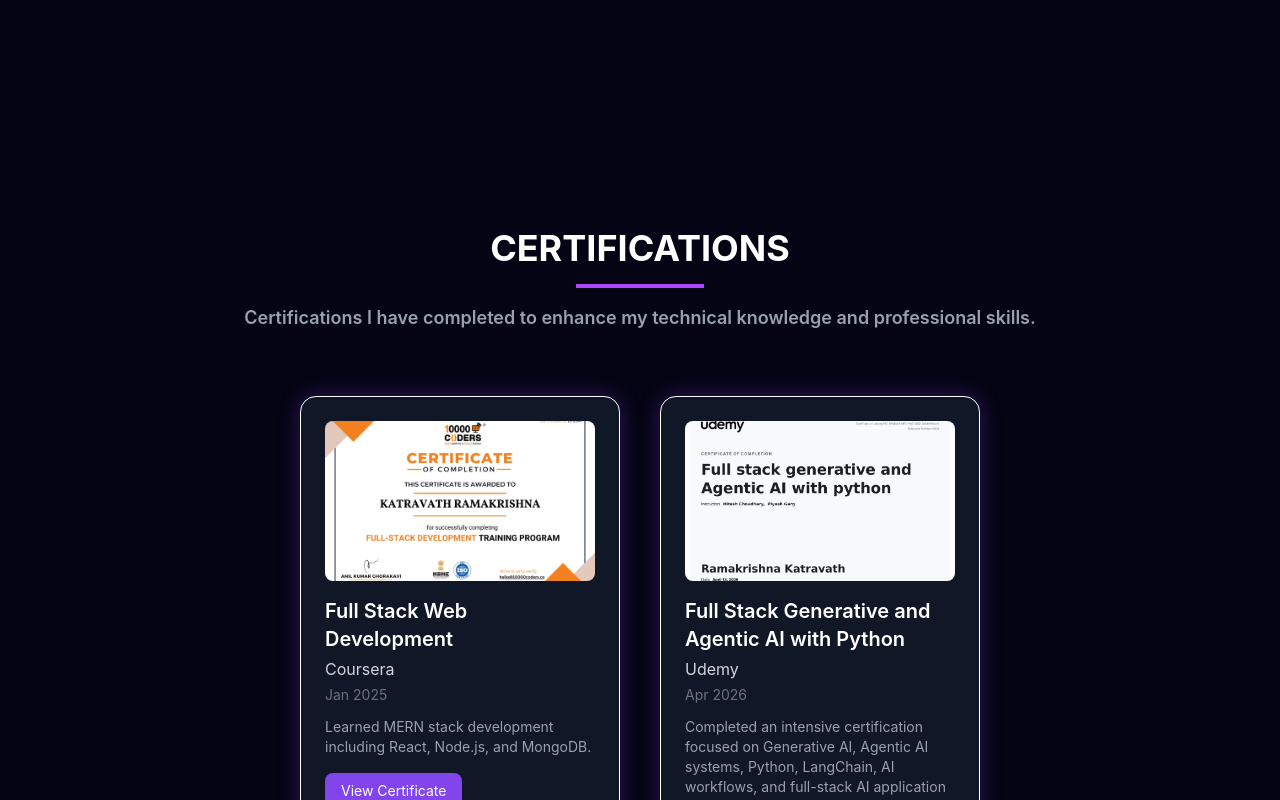
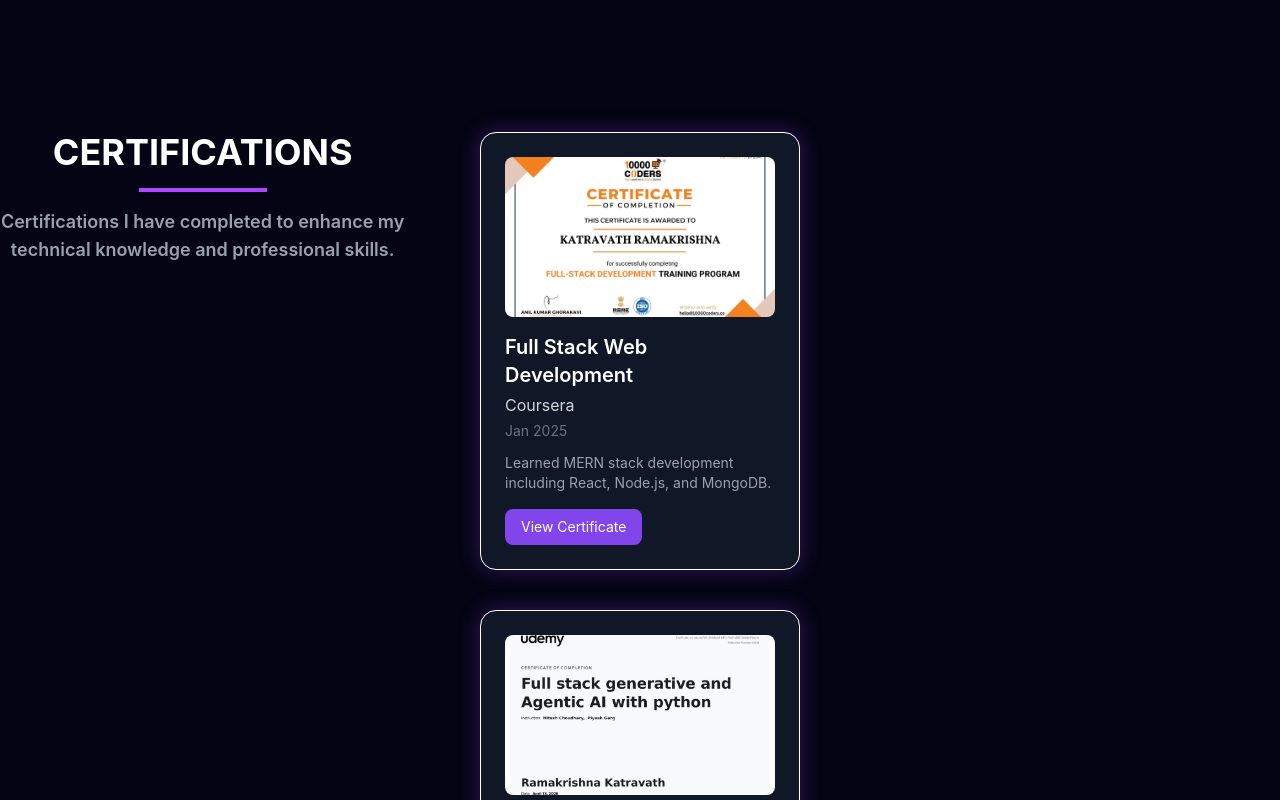
Before and after one commit to Ramakrishna-K/Portfolio, a React (Vite) app: page / in a window 1280 px wide. Shown: the part 3320-4120 px from the top of the page. Built offline with nearby package versions, Linux system fonts and the light colour scheme.

Commit message:
Update Certifications.jsx

```diff
--- a/src/components/Certifications/Certifications.jsx
+++ b/src/components/Certifications/Certifications.jsx
@@ -5,7 +5,7 @@
   return (
     <section
       id="certifications"
-      className="py-24 px-[12vw] md:px-[7vw] lg:px-[16vw] font-sans bg-skills-gradient clip-path-custom-2"
+      className="grid grid-cols-1 md:grid-cols-2 lg:grid-cols-3 gap-8"
     >
       {/* Section Title */}
       <div className="text-center mb-16">
```
